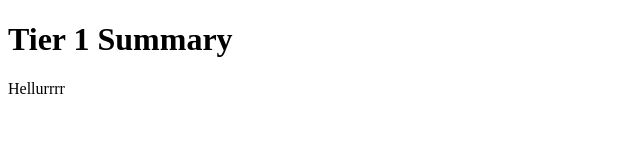
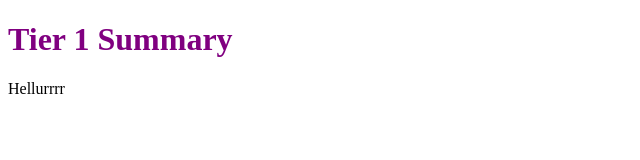
Before and after one commit to PizzaPadawan/test, a plain HTML site: page index.html in a window 1280 px wide. Shown: the whole page, without its empty margins (0-640 px from the left). Drawn offline with Linux system fonts and the light colour scheme.

Commit message:
Added and linked stylesheet, changed h1 color

```diff
--- a/index.html
+++ b/index.html
@@ -4,6 +4,8 @@
     <meta charset="UTF-8">
     <meta http-equiv="X-UA-Compatible" content="IE=edge">
     <meta name="viewport" content="width=device-width, initial-scale=1.0">
+    <!-- link the stylesheet -->
+    <link rel="stylesheet" href="main.css" />
     <title>Tier 1 Summary</title>
 </head>
 <body>
--- /dev/null
+++ b/main.css
@@ -0,0 +1,3 @@
+h1 {
+    color: purple;
+}
```
